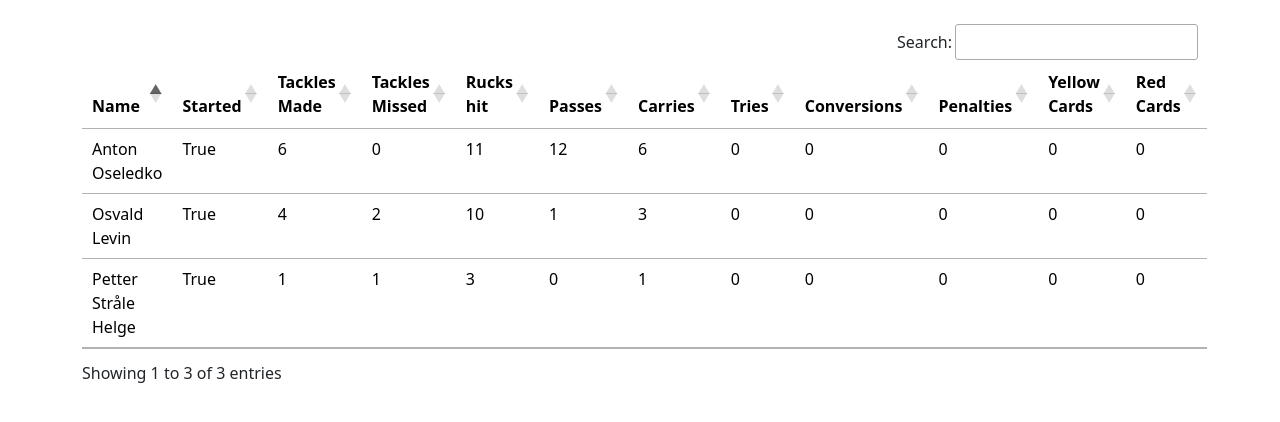
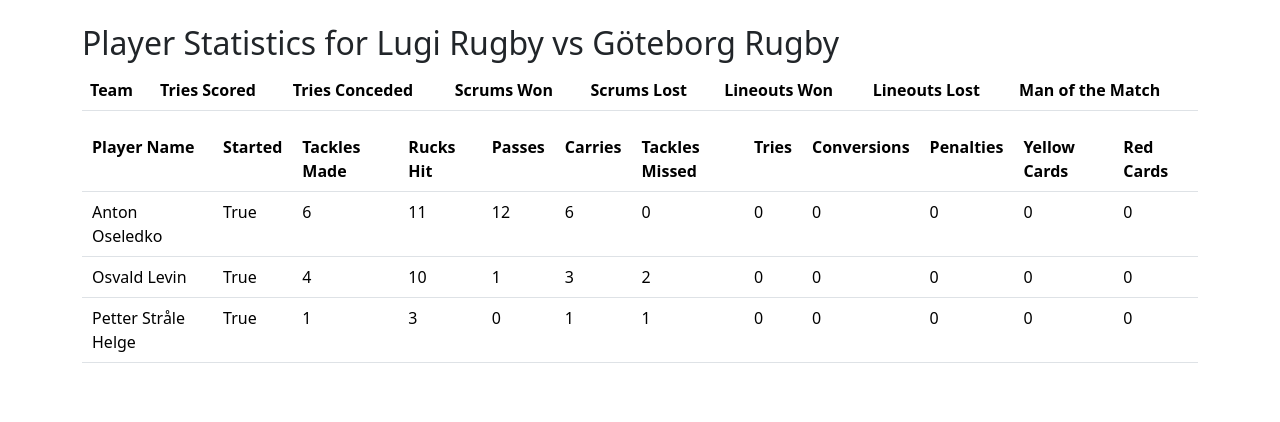
Before and after one commit to danielaldham/rugbystats, a Django app: page /match_stats/2/ in a window 1280 px wide. Shown: the part 73-495 px from the top of the page. Run offline with Django 4.2, Linux system fonts and the light colour scheme; data comes from the database, SQL or seed files in the repository; both versions use the stored data as it was after the commit; lists and menus that the app fills with data are empty; some libraries are stand-ins or nearby versions.

Commit message:
udpate player stats

```diff
--- a/rugbystats/stats/templates/player_statistics.html
+++ b/rugbystats/stats/templates/player_statistics.html
@@ -5,41 +5,70 @@
 
 <div class="container">
 
-<table class="table" id="player_statistics">
+  <h2>Player Statistics for {{ match.home_team }} vs {{ match.away_team }}</h2>
+  <table class="table">
     <thead>
       <tr>
-        <th>Name</th>
+        <th>Team</th>
+        <th>Tries Scored</th>
+        <th>Tries Conceded</th>
+        <th>Scrums Won</th>
+        <th>Scrums Lost</th>
+        <th>Lineouts Won</th>
+        <th>Lineouts Lost</th>
+        <th>Man of the Match</th>
+      </tr>
+    </thead>
+    <tbody>
+      {% for match_stat in match_statistics %}
+      <tr>
+        <td>{{ match_stat.team.name }}</td>
+        <td>{{ match_stat.tries_scored }}</td>
+        <td>{{ match_stat.tries_conceded }}</td>
+        <td>{{ match_stat.scrums_won }}</td>
+        <td>{{ match_stat.scrums_lost }}</td>
+        <td>{{ match_stat.lineouts_won }}</td>
+        <td>{{ match_stat.lineouts_lost }}</td>
+        <td>{{ match_stat.motm.full_name }}</td>
+      </tr>
+      {% endfor %}
+    </tbody>
+  </table>
+
+
+  <table class="table" id="player_statistics">
+      <tr>
+          <th>Player Name</th>
           <th>Started</th>
           <th>Tackles Made</th>
-        <th>Tackles Missed</th>
-        <th>Rucks hit</th>
+          <th>Rucks Hit</th>
           <th>Passes</th>
           <th>Carries</th>
+          <th>Tackles Missed</th>
           <th>Tries</th>
           <th>Conversions</th>
           <th>Penalties</th>
           <th>Yellow Cards</th>
           <th>Red Cards</th>
       </tr>
-    </thead>
-{% for stat in player_statistics %}
+      {% for player_stat in player_statistics %}
           <tr>
-      <td>{{ stat.player.full_name }}</td>
-      <td>{{ stat.started }}</td>
-      <td>{{ stat.tackles_made }}</td>
-      <td>{{ stat.tackles_missed }}</td>
-      <td>{{ stat.rucks_hit }}</td>
-      <td>{{ stat.passes }}</td>
-      <td>{{ stat.carries }}</td>
-      <td>{{ stat.tries }}</td>
-      <td>{{ stat.conversions }}</td>
-      <td>{{ stat.penalties }}</td>
-      <td>{{ stat.yellow_cards }}</td>
-      <td>{{ stat.red_cards }}</td>
+              <td>{{ player_stat.player.full_name }}</td>
+              <td>{{ player_stat.started }}</td>
+              <td>{{ player_stat.tackles_made }}</td>
+              <td>{{ player_stat.rucks_hit }}</td>
+              <td>{{ player_stat.passes }}</td>
+              <td>{{ player_stat.carries }}</td>
+              <td>{{ player_stat.tackles_missed }}</td>
+              <td>{{ player_stat.tries }}</td>
+              <td>{{ player_stat.conversions }}</td>
+              <td>{{ player_stat.penalties }}</td>
+              <td>{{ player_stat.yellow_cards }}</td>
+              <td>{{ player_stat.red_cards }}</td>
           </tr>
       {% endfor %}
   </table>
-</div>
+
 
 <script>
   $(document).ready( function () {
```
Also changed, not shown: rugbystats/db.sqlite3, rugbystats/stats/static/stats/stats.js (added). Lines whose indentation alone changed are shown as unchanged.
